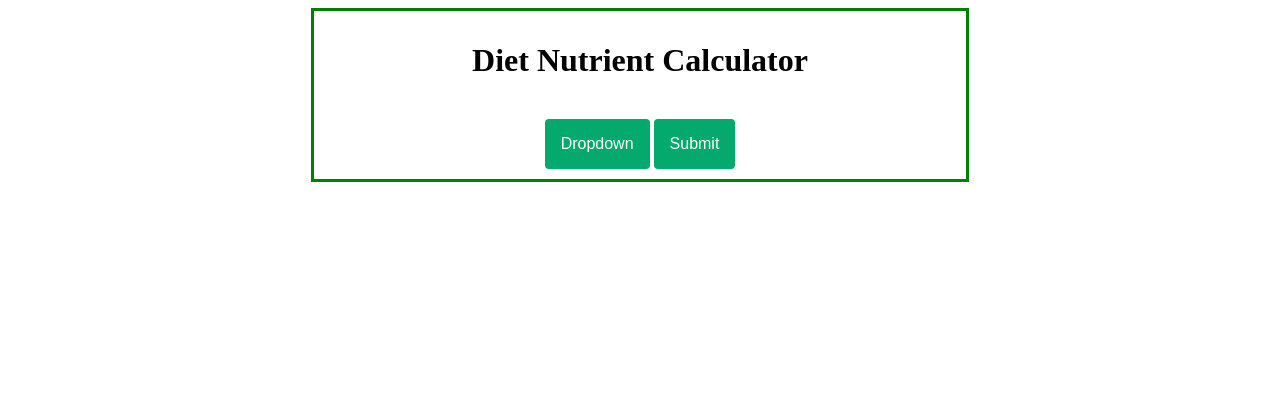
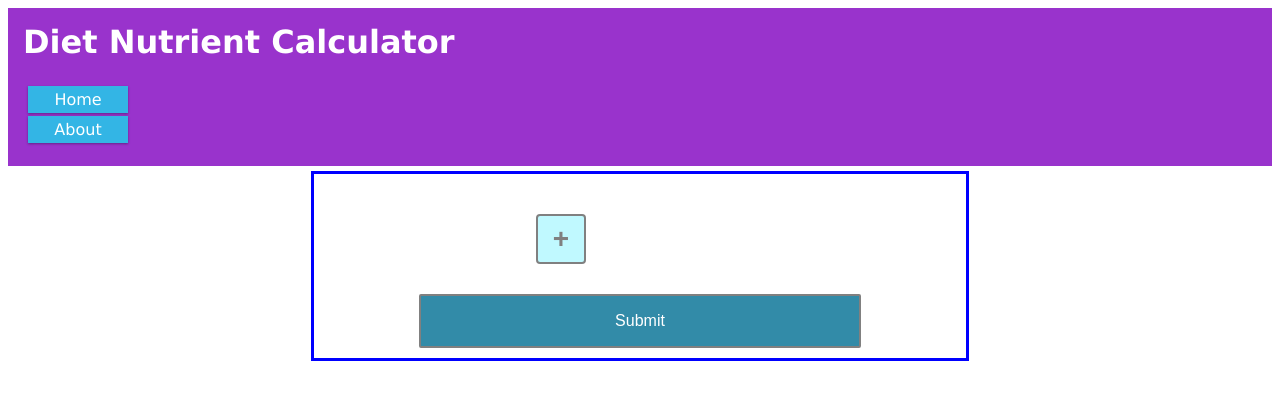
Before and after one commit to GianisTsol/nutrient-calculator, a Flask app: page / in a window 1280 px wide. Shown: the top 400 px of the page. Run offline with Flask 2, Linux system fonts and the light colour scheme.

Commit message:
More stuff.

```diff
--- a/app.py
+++ b/app.py
@@ -68,7 +68,7 @@ sizes = [
     "g",
     "g",
     "g",
-    "mg",
+    "g",
     "mg",
     "mg",
     "mg",
@@ -147,7 +147,7 @@ with open("foods.json", "r") as f:
 @app.route("/")
 @app.route("/index")
 def index():
-    return render_template("index.html", tags=nutrients)
+    return render_template("index.html", tags=nutrients, sizes=sizes)
 
 
 @app.route("/data", methods=["POST", "GET"])
@@ -158,6 +158,8 @@ def data():
         responses = []
     key = len(responses)
     nuts = response_to_list(form_data)
+    if len(nuts) < 1:
+        return "INVALID"
     responses.append(calc.calculate(nuts))
     responses[key]["query"] = [i for i in zip(nutrients, nuts) if i[1] != 0]
     return str(key)
@@ -215,4 +217,6 @@ def addfood():
 
 
 if __name__ == "__main__":
-    app.run(host="0.0.0.0", port="5000")
+    app.jinja_env.auto_reload = True
+    app.config["TEMPLATES_AUTO_RELOAD"] = True
+    app.run(debug=True, host="0.0.0.0", port=5000)
--- /dev/null
+++ b/static/css/common.css
@@ -0,0 +1,70 @@
+.row::after {
+  content: "";
+  clear: both;
+  display: table;
+}
+
+[class*="col-"] {
+  float: left;
+  padding: 15px;
+  float : center;
+}
+
+.col-1 {width: 8.33%;}
+.col-2 {width: 16.66%;}
+.col-3 {width: 25%;}
+.col-4 {width: 33.33%;}
+.col-5 {width: 41.66%;}
+.col-6 {width: 50%;}
+.col-7 {width: 58.33%;}
+.col-8 {width: 66.66%;}
+.col-9 {width: 75%;}
+.col-10 {width: 83.33%;}
+.col-11 {width: 91.66%;}
+.col-12 {width: 100%;}
+
+html {
+  font-family: "Lucida Sans", sans-serif;
+}
+
+.header {
+  background-color: #9933cc;
+  color: #ffffff;
+  margin-bottom: 5px;
+  padding: 5px;
+}
+
+.header h1
+{
+  margin: 10px;
+  float: center;
+}
+
+.menu ul {
+  list-style-type: none;
+  margin: 0;
+  padding: 0;
+  text-align: center;
+  width: 100px;
+  float: center;
+}
+
+.menu li {
+  padding: 4px;
+  margin-bottom: 3px;
+  background-color: #33b5e5;
+  color: #ffffff;
+  box-shadow: 0 1px 3px rgba(0,0,0,0.12), 0 1px 2px rgba(0,0,0,0.24);
+}
+
+.menu li:hover {
+  background-color: #0099cc;
+}
+
+.opt{
+  width: 100%;
+  height: 100%;
+  display: block;
+  text-decoration:none;
+  color: white;
+}
--- a/static/css/main.css
+++ b/static/css/main.css
@@ -1,15 +1,55 @@
 .dropbtn {
-  background-color: #04AA6D;
+  display: block;
+  background-color: rgb(150, 246, 255, 0.6);
+  color: grey;
+  font-size: 28px;
+  font-weight: 700;
+  border-radius: 4px;
+  border: solid 2px grey;
+  cursor: pointer;
+  width: 50px;
+  height: 50px;
+  padding: auto;
+}
+
+.subbtn {
+  background-color: #328ba8;
   color: white;
   padding: 16px;
   font-size: 16px;
-  border-radius: 4px;
-  border: none;
+  border: solid 2px grey;
+  border-radius: 2px;
   cursor: pointer;
+  width: 70%;
 }
 
 .dropbtn:hover, .dropbtn:focus {
-  background-color: #3e8e41;
+  background-color: rgb(150, 246, 255, 1);
+}
+
+#notification {
+    display: none;
+    color: red;
+    font-size: 12px;
+    font-weight: bold;
+}
+
+
+#loader {
+  display: inline-block;
+  border: 16px solid #f3f3f3; /* Light grey */
+  border-top: 16px solid #3498db; /* Blue */
+  border-radius: 50%;
+  width: 20px;
+  height: 20px;
+  animation: spin 2s linear infinite;
+  margin-left: 10px;
+  margin-bottom: -20px;
+}
+
+@keyframes spin {
+  0% { transform: rotate(0deg); }
+  100% { transform: rotate(360deg); }
 }
 
 #myInput {
@@ -28,6 +68,7 @@
 .dropdown {
   position: relative;
   display: inline-block;
+  margin: auto;
 }
 
 .dropdown-content {
@@ -52,8 +93,12 @@
 .InputFields {
   display: grid;
   grid-template-columns: 1fr 1fr;
+  padding: auto;
+  text-align: center;
+  margin: auto;
   margin-top: 30px;
-  margin-bottom: 10px;
+  margin-bottom: 30px;
+  width: 50%;
 }
 
 .InputFields h2{
@@ -87,7 +132,7 @@
 .center {
   margin: auto;
   width: 50%;
-  border: 3px solid green;
+  border: 3px solid blue;
   padding: 10px;
   text-align: center;
 }
--- a/static/css/result.css
+++ b/static/css/result.css
@@ -14,7 +14,7 @@
 
 #panel:hover {
   border: 4px solid #297293;
-  margin: 6px;
+  margin-bottom: 6px;
 }
 
 #panel img{
--- a/static/js/main.js
+++ b/static/js/main.js
@@ -1,4 +1,6 @@
 var formData = new FormData(); // Currently empty
+
+$("#loader").hide();
 
 function addParam(id){
   var element = $(`#input-${id}`);
@@ -13,7 +15,8 @@ function addParam(id){
       deleteParam(id);
     });
     $tmp.children("h2").first().text($(`#option-${id}`).text());
-    $tmp.appendTo($('#inputs'))
+    $tmp.insertBefore($('#drop'));
+    $("#myDropdown").hide();
   }
 }
 
@@ -29,20 +32,34 @@ function setValue(id, value){
 
 function sendParams(){
   var children = $('#inputs').children();
+  var error = false;
+  console.log($('#inputs').children().length);
+  if ($('#inputs').children().length < 3){
+    $("#notification").text("Add atleast one element.");
+    $("#notification").show();
+    return false;
+  }
   children.each(function(i) {
     if ($(this).attr("__item") != null){
-      console.log("AAAAAA");
+      if ($(this).children("input").first().val() == ""){
+        $("#notification").text("Please fill in all of the values.");
+        $("#notification").show();
+        error = true;
+        return false;
+      }
       setValue($(this).attr("__item"), $(this).children("input").first().val());
     }
   });
 
+  if (error){
+    return false;
+  }
   $("#myDropdown").hide();
 
-  console.log("AAAAsgfdfAA");
   var request = new XMLHttpRequest();
   request.open("POST", "/data");
   request.send(formData);
-  console.log("AAAAgfhdfghAA");
+  $("#loader").show();
   request.onreadystatechange = function() {
   if (request.readyState == XMLHttpRequest.DONE) {
       var resp = request.responseText;
--- a/templates/index.html
+++ b/templates/index.html
@@ -4,34 +4,46 @@
 
   <meta name="viewport" content="width=device-width, initial-scale=1">
   <link rel="stylesheet" href="static/css/main.css">
+  <link rel="stylesheet" href="static/css/common.css">
    <script src="https://ajax.googleapis.com/ajax/libs/jquery/3.5.1/jquery.min.js"></script>
    <script defer src="static/js/main.js"></script>
 </head>
 <body>
 
+  <div class="header">
+    <div class="row">
+      <h1>Diet Nutrient Calculator</h1>
+      <div class="col-3 menu">
+        <ul>
+          <li><a class="opt" href="index">Home</a></li>
+          <li><a class="opt" href="about">About</a></li>
+        </ul>
+      </div>
+    </div>
+  </div>
 
 <div class="center">
 
-    <h1>Diet Nutrient Calculator</h1>
+      <span id="notification"></span>
       <div class="InputFields" id="inputs">
       <div id="input-default" style="display:none" class="num-input">
         <h2>NAME</h2>
         <button class="delete-btn">X</button>
         <input type="text" class="param-input" oninput="this.value = this.value.replace(/[^0-9.]/g, '').replace(/(\..*?)\..*/g, '$1');">
       </div>
-    </div>
-
-    <div class="dropdown">
-      <button onclick="ToggleDropdown()" class="dropbtn">Dropdown</button>
-      <div id="myDropdown" class="dropdown-content">
-        <input type="text" placeholder="Search.." id="myInput" onkeyup="filterFunction()" style="position: relative;">
-        {% for i in tags %}
-          <a href="#" id="option-{{ tags.index(i) }}" onclick="addParam({{ tags.index(i) }})">{{ i }}</a>
-        {% endfor %}
+      <div class="dropdown" id="drop">
+        <button onclick="ToggleDropdown()" class="dropbtn">+</button>
+        <div id="myDropdown" class="dropdown-content">
+          <input type="text" placeholder="Search.." id="myInput" onkeyup="filterFunction()" style="position: relative;">
+          {% for i in tags %}
+            <a href="#" id="option-{{ tags.index(i) }}" onclick="addParam({{ tags.index(i) }})">{{ i }} ({{ sizes[loop.index] }})</a>
+          {% endfor %}
+        </div>
       </div>
     </div>
 
-    <button onclick="sendParams()" class="dropbtn">Submit</button>
+
+    <button onclick="sendParams()" class="subbtn">Submit</button><div id="loader"></div>
 
 </div>
 
```
Also changed, not shown: templates/result.html (+13 -0 lines).
